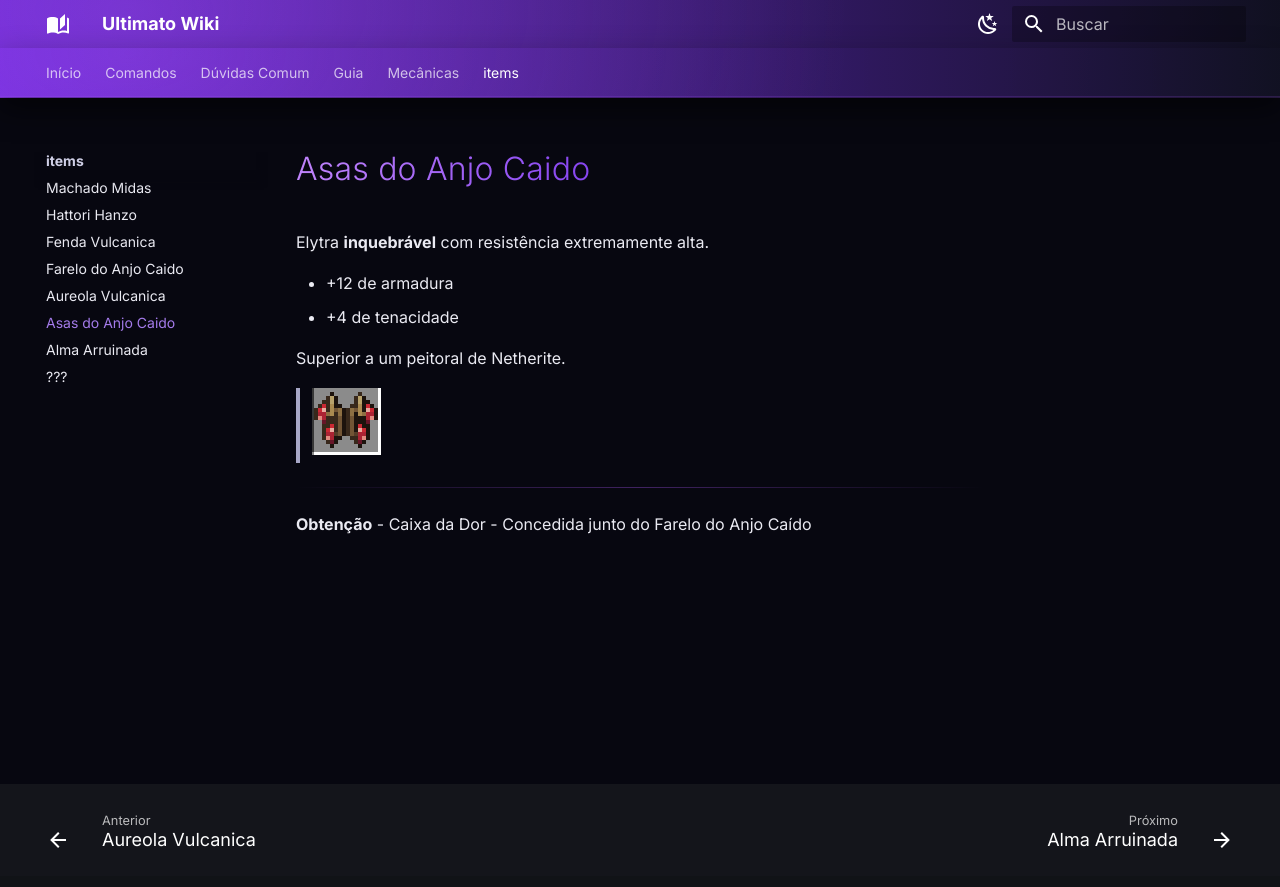
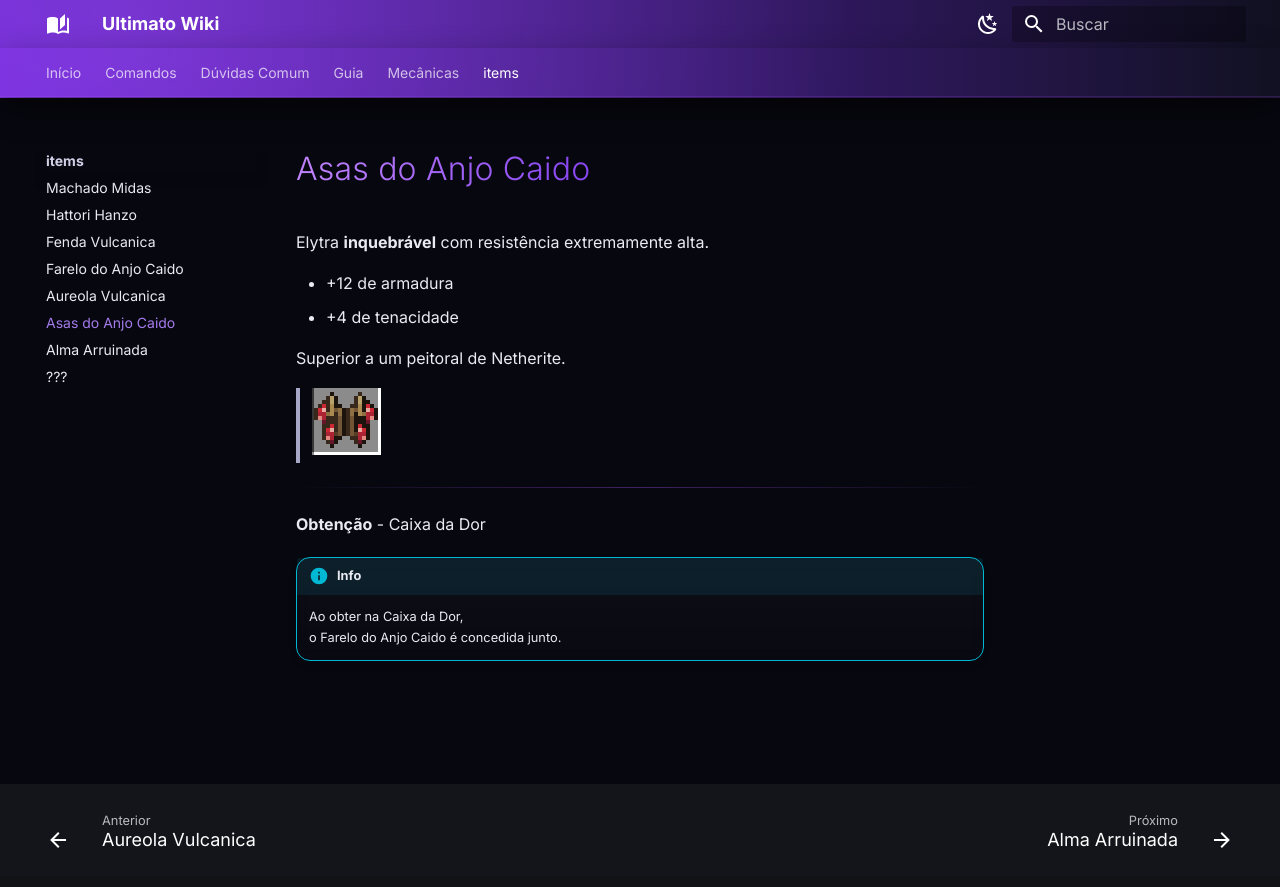
Before and after one commit to Dinner33/ultimato-wiki, an MkDocs documentation site: the page built from docs/items/asas-do-anjo-caido.md, in a window 1280 px wide. Shown: the top 887 px of the page. Built offline with MkDocs 1.6.1 and Material for MkDocs 9.7.7, drawn with Linux system fonts in a browser that asks for light colours.

Commit message:
Update asas-do-anjo-caido.md

```diff
--- a/docs/items/asas-do-anjo-caido.md
+++ b/docs/items/asas-do-anjo-caido.md
@@ -11,4 +11,7 @@ Superior a um peitoral de Netherite.
 
 **Obtenção**
 - Caixa da Dor
-- Concedida junto do Farelo do Anjo Caído
+
+!!! info
+    Ao obter na Caixa da Dor,
+    o Farelo do Anjo Caido é concedida junto.
```
